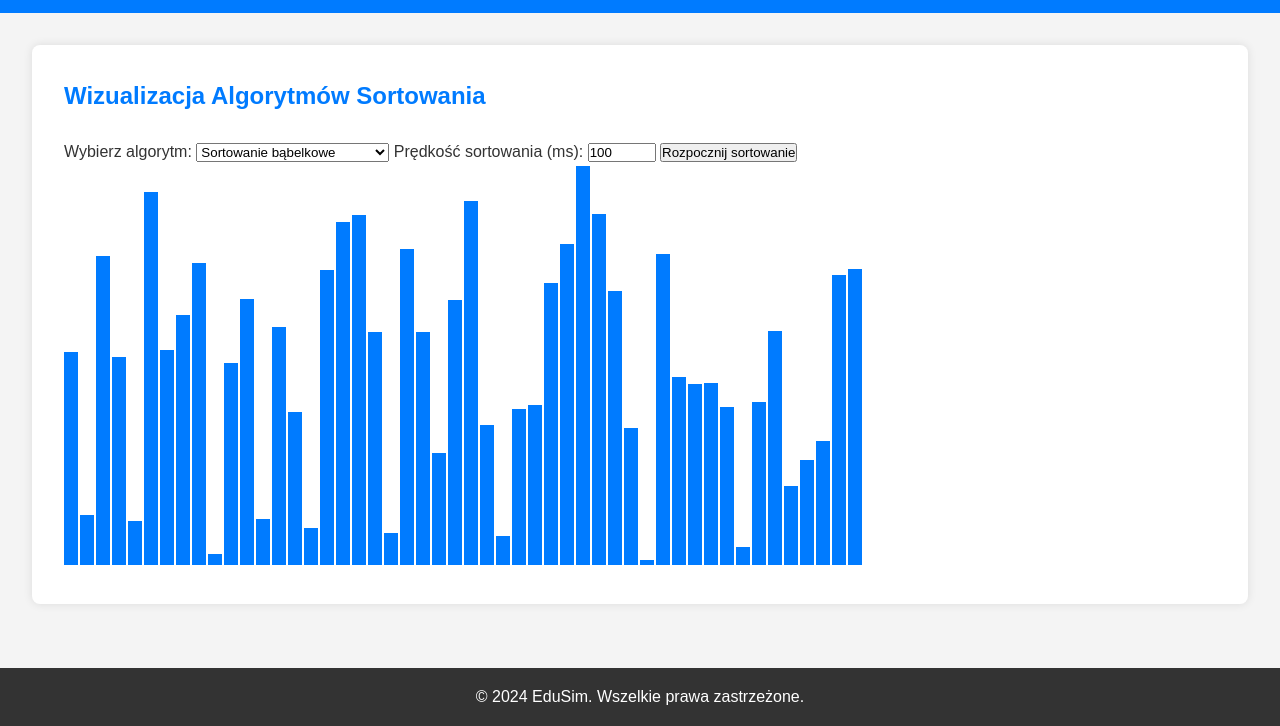
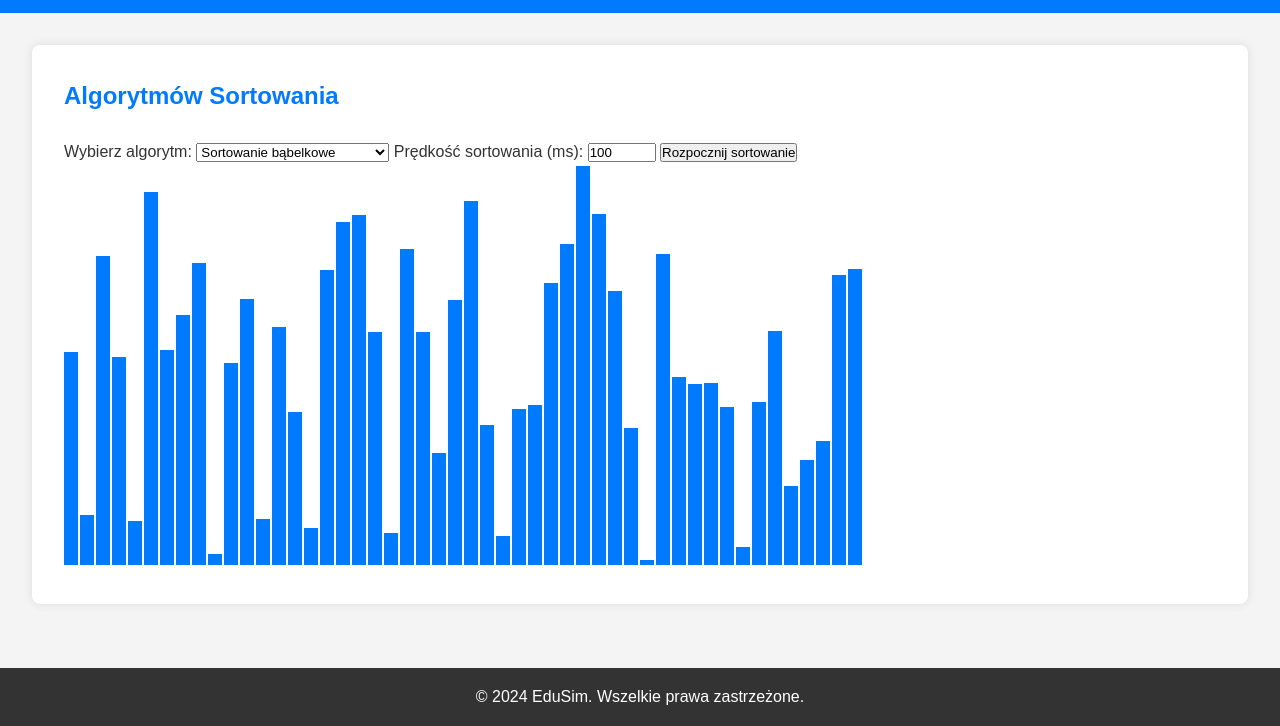
Before and after one commit to maikelele/edusim, a plain HTML site: page informatics_simulation.html in a window 1280 px wide. Shown: the part 96-822 px from the top of the page. Drawn offline with Linux system fonts and the light colour scheme.

Commit message:
initial files

```diff
--- a/informatics_simulation.html
+++ b/informatics_simulation.html
@@ -22,7 +22,7 @@
 
 <main>
     <section>
-        <h2>Wizualizacja Algorytmów Sortowania</h2>
+        <h2> Algorytmów Sortowania</h2>
         <label for="algorithmSelect">Wybierz algorytm: </label>
         <select id="algorithmSelect">
             <option value="bubble">Sortowanie bąbelkowe</option>
```
